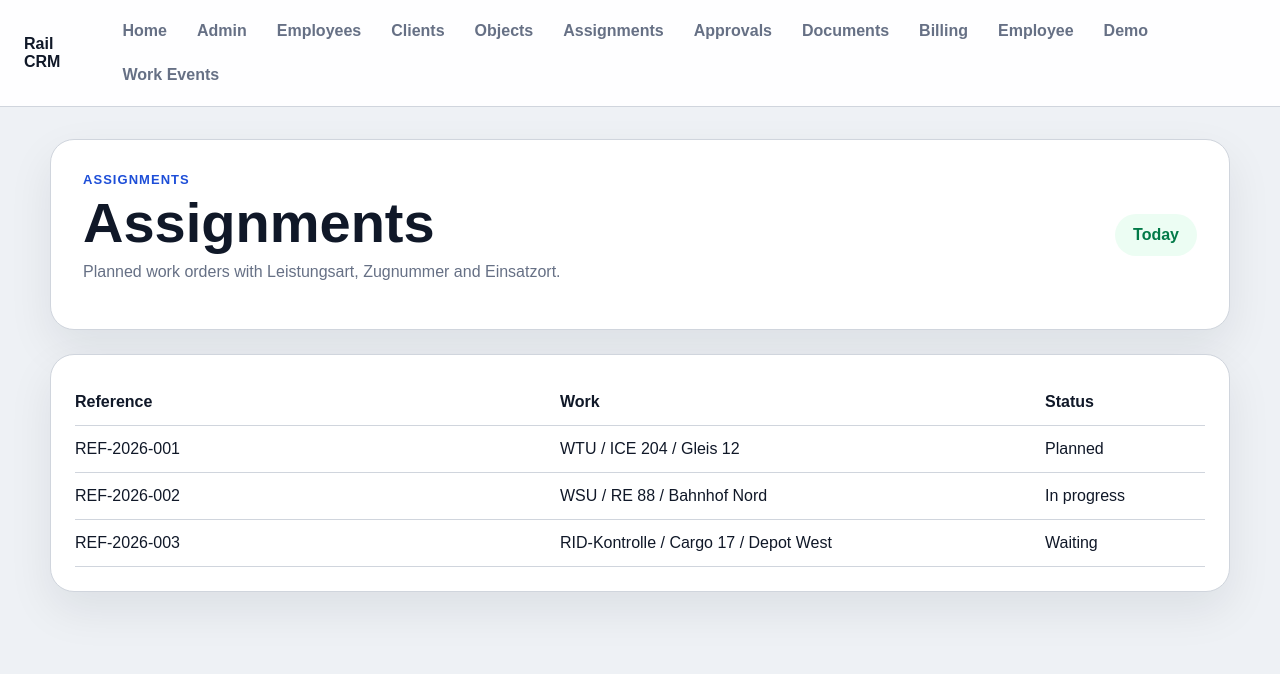
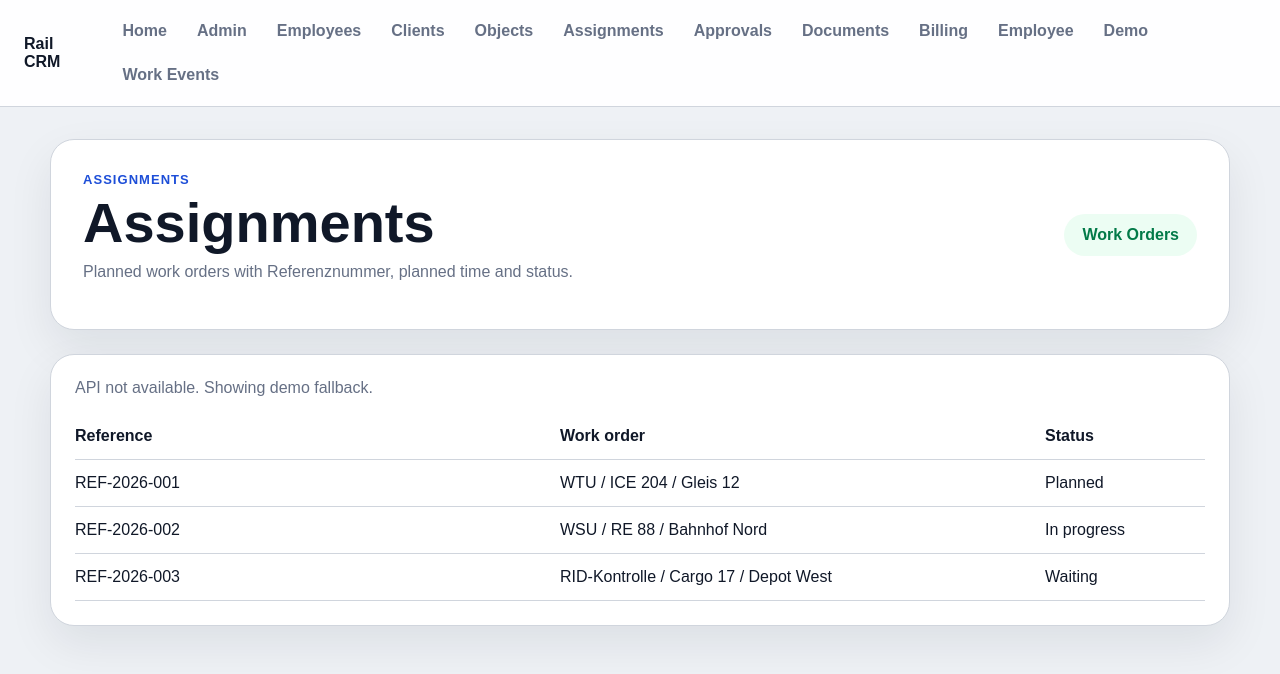
Before and after one commit to Webartdp/rail-crm-platform, a Next.js app in the folder frontend/: page /assignments in a window 1280 px wide. Shown: the top 674 px of the page. Built offline with nearby package versions, Linux system fonts and the light colour scheme; no server answers.

Commit message:
Load assignments from work orders API with fallback

```diff
--- a/frontend/app/assignments/page.tsx
+++ b/frontend/app/assignments/page.tsx
@@ -1,28 +1,46 @@
-const assignments = [
-  ['REF-2026-001', 'WTU', 'ICE 204', 'Gleis 12', 'Planned'],
-  ['REF-2026-002', 'WSU', 'RE 88', 'Bahnhof Nord', 'In progress'],
-  ['REF-2026-003', 'RID-Kontrolle', 'Cargo 17', 'Depot West', 'Waiting'],
+'use client';
+
+import { useEffect, useState } from 'react';
+import { getWorkOrders, type WorkOrder } from '../../lib/work-orders';
+
+const fallback = [
+  { id: 1, reference_number: 'REF-2026-001', title: 'WTU / ICE 204 / Gleis 12', status: 'Planned' },
+  { id: 2, reference_number: 'REF-2026-002', title: 'WSU / RE 88 / Bahnhof Nord', status: 'In progress' },
+  { id: 3, reference_number: 'REF-2026-003', title: 'RID-Kontrolle / Cargo 17 / Depot West', status: 'Waiting' },
 ];
 
 export default function AssignmentsPage() {
+  const [items, setItems] = useState<WorkOrder[]>(fallback);
+  const [message, setMessage] = useState('Demo fallback data.');
+
+  useEffect(() => {
+    getWorkOrders()
+      .then((response) => {
+        setItems(response.data.length ? response.data : fallback);
+        setMessage(response.data.length ? 'Loaded from API.' : 'No API work orders yet. Showing demo fallback.');
+      })
+      .catch(() => setMessage('API not available. Showing demo fallback.'));
+  }, []);
+
   return (
     <main className="page-shell">
       <section className="hero-card">
         <div>
           <p className="eyebrow">Assignments</p>
           <h1>Assignments</h1>
-          <p className="hero-text">Planned work orders with Leistungsart, Zugnummer and Einsatzort.</p>
+          <p className="hero-text">Planned work orders with Referenznummer, planned time and status.</p>
         </div>
-        <div className="status-pill">Today</div>
+        <div className="status-pill">Work Orders</div>
       </section>
 
       <section className="panel">
-        <div className="table-row"><strong>Reference</strong><strong>Work</strong><strong>Status</strong></div>
-        {assignments.map(([ref, type, train, place, status]) => (
-          <div className="table-row" key={ref}>
-            <span>{ref}</span>
-            <span>{type} / {train} / {place}</span>
-            <span>{status}</span>
+        <p className="hint">{message}</p>
+        <div className="table-row"><strong>Reference</strong><strong>Work order</strong><strong>Status</strong></div>
+        {items.map((item) => (
+          <div className="table-row" key={item.id}>
+            <span>{item.reference_number || `#${item.id}`}</span>
+            <span>{item.title}</span>
+            <span>{item.status || 'planned'}</span>
           </div>
         ))}
       </section>
```
